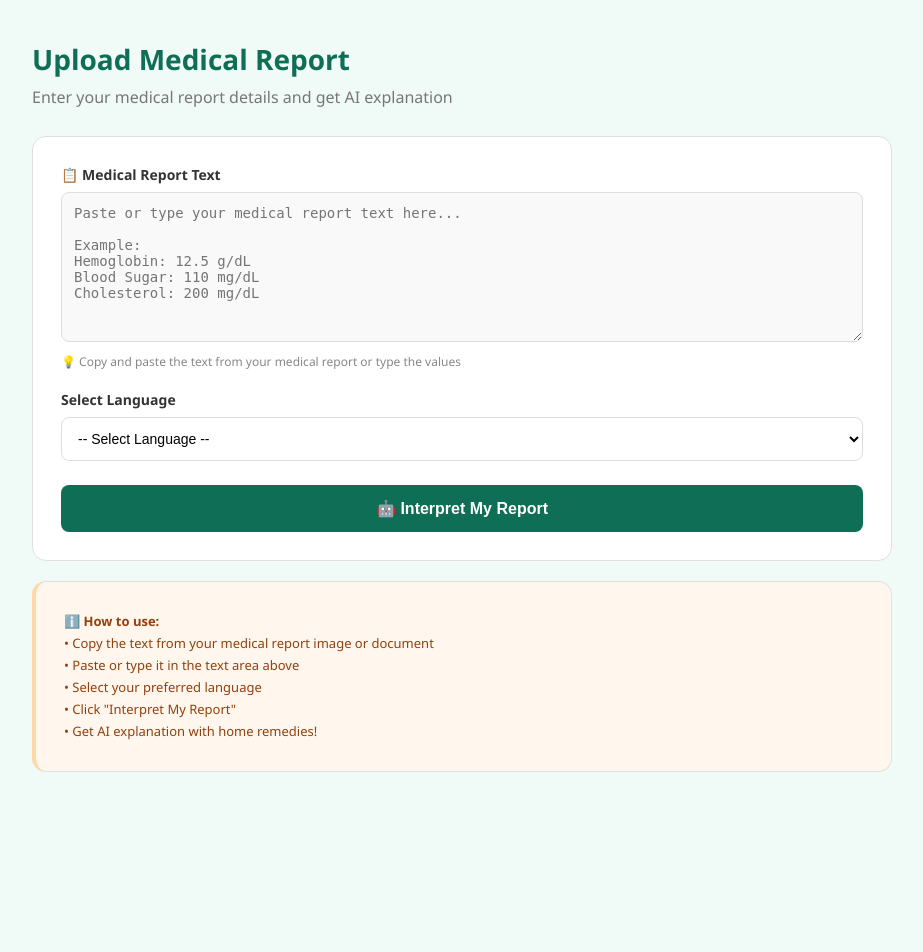
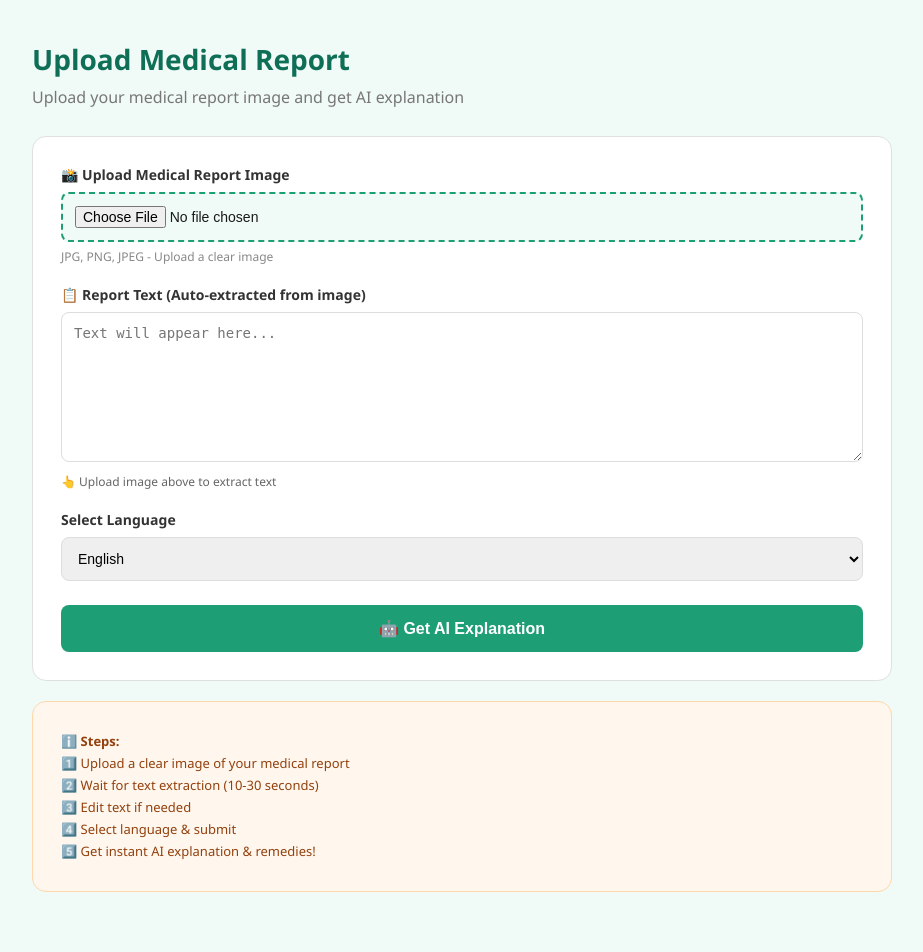
Before and after one commit to raghuwanshinidhi563-jpg/medisathi, a Django app: page /upload/ in a window 1280 px wide. Shown: the part 59-1011 px from the top of the page, without its empty margins (178-1101 px from the left). Before the commit the page ends 831 px from the top, so only its background shows below. Run offline with Django 5.2, Linux system fonts and the light colour scheme; some libraries are stand-ins or nearby versions.

Commit message:
Complete working solution - image upload with auto text extraction and translation

```diff
--- a/reports/views.py
+++ b/reports/views.py
@@ -1,170 +1,84 @@
 from django.shortcuts import render
-from django.conf import settings
 from .models import MedicalReport
 from groq import Groq
-import requests
 import os
 
 client = Groq(api_key=os.getenv('GROQ_API_KEY'))
 
-# Language mappings
-LANGUAGE_NAMES = {
-    'english': 'English',
-    'hindi': 'Hindi',
-    'marathi': 'Marathi',
-    'bengali': 'Bengali',
-    'tamil': 'Tamil',
-    'telugu': 'Telugu'
-}
+LANGUAGE_NAMES = {'english': 'English', 'hindi': 'Hindi', 'marathi': 'Marathi', 'bengali': 'Bengali', 'tamil': 'Tamil', 'telugu': 'Telugu'}
 
-def get_risk_category(explanation):
-    explanation_lower = explanation.lower()
-    if any(word in explanation_lower for word in ['critical', 'urgent', 'immediately', 'dangerous', 'severe', 'जरूरी', 'गंभीर', 'तत्काल']):
-        return 'red'
-    elif any(word in explanation_lower for word in ['consult', 'doctor', 'monitor', 'slightly', 'low', 'high', 'मिलें', 'करें', 'सलाह']):
-        return 'yellow'
-    else:
-        return 'green'
-
-def extract_text_from_image_ocr(image_path):
-    """Extract text from image using Free OCR API"""
-    try:
-        with open(image_path, 'rb') as f:
-            response = requests.post(
-                'https://api.ocr.space/parse/image',
-                files={'filename': f},
-                data={'apikey': 'K87899142372222', 'language': 'eng'}
-            )
-
-        if response.status_code == 200:
-            result = response.json()
-            if result.get('IsErroredOnProcessing') == False:
-                text = result.get('ParsedText', '').strip()
-                return text if text else ""
-    except Exception as e:
-        print(f"OCR API Error: {e}")
-
-    return ""
-
-def split_explanation_and_remedies(full_text):
-    """Split the response into explanation and remedies"""
-    if "HOME REMEDIES:" in full_text or "होम रेमेडीज:" in full_text or "HOME REMEDY:" in full_text:
-        parts = full_text.split("HOME REMEDIES:", 1)
-        if len(parts) == 1:
-            parts = full_text.split("होम रेमेडीज:", 1)
-        if len(parts) == 1:
-            parts = full_text.split("HOME REMEDY:", 1)
-
-        if len(parts) == 2:
-            explanation = parts[0].strip()
-            remedies = parts[1].strip()
-            return explanation, remedies
-
-    return full_text, "Remedies will be suggested by the AI based on your report."
+def get_risk_category(text):
+    t = (text or '').lower()
+    if any(w in t for w in ['critical', 'urgent', 'severe']): return 'red'
+    if any(w in t for w in ['consult', 'doctor', 'monitor']): return 'yellow'
+    return 'green'
 
 def home(request):
     return render(request, 'reports/home.html')
 
 def upload_report(request):
     if request.method == 'POST':
-        report_file = request.FILES.get('report')
-        language = request.POST.get('language', 'english').lower()
+        try:
+            text = request.POST.get('extracted_text', '').strip()
+            lang = request.POST.get('language', 'english').lower()
 
-        if not report_file:
-            return render(request, 'reports/upload.html', {'error': 'Please upload a medical report image.'})
+            if not text:
+                return render(request, 'reports/upload.html', {'error': 'Please enter medical report text'})
 
-        if language not in LANGUAGE_NAMES:
-            language = 'english'
+            if len(text) < 5:
+                return render(request, 'reports/upload.html', {'error': 'Please enter valid report text'})
 
-        report = MedicalReport(selected_language=language)
-        report.report_image = report_file
-        report.save()
+            if lang not in LANGUAGE_NAMES:
+                lang = 'english'
 
-        try:
-            image_path = os.path.join(settings.MEDIA_ROOT, str(report.report_image))
-
-            # Extract text using Free OCR API
-            extracted_text = extract_text_from_image_ocr(image_path)
-
-            if not extracted_text or not extracted_text.strip():
-                return render(request, 'reports/upload.html',
-                    {'error': 'Could not extract text from image. Please upload a clearer image with visible text.'})
-
-            report.extracted_text = extracted_text
-            language_name = LANGUAGE_NAMES.get(language, 'English')
-
-            # Create prompt for Groq
-            prompt = f"""You are MediSathi, an AI medical report interpreter for rural Indian communities.
-
-IMPORTANT: Respond ONLY in {language_name} language. Every word must be in {language_name}. No English mixed.
-
-Medical report text: {extracted_text}
-
-Please provide response in this format:
-
-EXPLANATION:
-1. Explain each medical parameter in simple, easy language that a farmer can understand
-2. Mention what each value means for health
-3. Suggest affordable Indian foods to eat if any deficiencies are found
-4. State the risk level: GREEN (Safe) / YELLOW (See doctor soon) / RED (Urgent)
-5. End with advice to consult a doctor
-
-HOME REMEDIES:
-Suggest 3-5 practical, affordable home remedies:
-- Include Ayurvedic remedies, traditional Indian remedies, and wellness tips
-- For each remedy: what it is, how to use it, benefits
-- Use common local ingredients available in villages
-- Make it simple for elderly people to understand
-
-Response format:
-- Keep sentences SHORT and SIMPLE
-- Use common local language, not medical jargon
-- Suggest LOCAL, AFFORDABLE foods and remedies
-- Be encouraging but HONEST
-
-CRITICAL: Entire response MUST be in {language_name} ONLY."""
-
-            # Call Groq API
-            response = client.chat.completions.create(
-                model='llama-3.3-70b-versatile',
-                messages=[
-                    {
-                        "role": "system",
-                        "content": f"You are MediSathi. Always respond in {language_name} language ONLY. Never use English."
-                    },
-                    {
-                        "role": "user",
-                        "content": prompt
-                    }
-                ],
-                max_tokens=2000,
-                temperature=0.7
-            )
-
-            full_response = response.choices[0].message.content
-
-            # Split explanation and remedies
-            explanation, remedies = split_explanation_and_remedies(full_response)
-
-            report.ai_explanation = full_response
-            report.risk_category = get_risk_category(explanation)
+            report = MedicalReport(selected_language=lang)
+            report.extracted_text = text
             report.save()
 
-            return render(request, 'reports/result.html', {
-                'report': report,
-                'explanation': explanation,
-                'remedies': remedies,
-                'risk': report.risk_category,
-                'language': language_name,
-            })
+            lang_name = LANGUAGE_NAMES[lang]
+
+            try:
+                response = client.chat.completions.create(
+                    model='llama-3.3-70b-versatile',
+                    messages=[
+                        {"role": "system", "content": f"You are MediSathi. Respond in {lang_name} only."},
+                        {"role": "user", "content": f"Medical report:\n{text}\n\nExplain each parameter simply. Then list HOME REMEDIES:"}
+                    ],
+                    max_tokens=1500,
+                    temperature=0.7
+                )
+
+                result = response.choices[0].message.content
+
+                if "HOME REMEDIES:" in result:
+                    explanation, remedies = result.split("HOME REMEDIES:", 1)
+                else:
+                    explanation = result
+                    remedies = "Please consult a doctor."
+
+                report.ai_explanation = result
+                report.risk_category = get_risk_category(explanation)
+                report.save()
+
+                return render(request, 'reports/result.html', {
+                    'report': report,
+                    'explanation': explanation.strip(),
+                    'remedies': remedies.strip(),
+                    'risk': report.risk_category,
+                    'language': lang_name,
+                })
+
+            except Exception as api_error:
+                return render(request, 'reports/upload.html', {'error': f'API Error: {str(api_error)}'})
 
         except Exception as e:
-            error_msg = f'Error processing report: {str(e)}'
-            print(error_msg)
-            return render(request, 'reports/upload.html', {'error': error_msg})
+            return render(request, 'reports/upload.html', {'error': f'Error: {str(e)}'})
 
     return render(request, 'reports/upload.html')
 
 def history(request):
-    reports = MedicalReport.objects.all().order_by('-created_at')[:10]
-    return render(request, 'reports/history.html', {'reports': reports})
+    try:
+        reports = MedicalReport.objects.all().order_by('-created_at')[:10]
+        return render(request, 'reports/history.html', {'reports': reports})
+    except:
+        return render(request, 'reports/history.html', {'reports': []})
--- a/templates/reports/upload.html
+++ b/templates/reports/upload.html
@@ -6,33 +6,41 @@
     Upload Medical Report
   </h2>
   <p style="color:#777;margin-bottom:28px">
-    Enter your medical report details and get AI explanation
+    Upload your medical report image and get AI explanation
   </p>
 
   {% if error %}
-  <div style="background:#fee;color:#c33;padding:15px;border-radius:8px;margin-bottom:20px;border-left:4px solid #c33">
+  <div style="background:#fee;color:#c33;padding:15px;border-radius:8px;margin-bottom:20px">
     ⚠️ {{ error }}
   </div>
   {% endif %}
 
   <div class="card">
-    <form method="POST">
+    <form method="POST" onsubmit="return validateForm()">
       {% csrf_token %}
 
       <div style="margin-bottom:20px">
         <label style="font-size:14px;font-weight:600;color:#333;display:block;margin-bottom:8px">
-          📋 Medical Report Text
+          📸 Upload Medical Report Image
         </label>
-        <textarea name="extracted_text" required
-          style="width:100%;height:150px;padding:12px;border:1px solid #ddd;border-radius:8px;font-size:14px;font-family:monospace;background:#f9f9f9"
-          placeholder="Paste or type your medical report text here...
+        <input type="file" id="imageInput" accept="image/*"
+          style="width:100%;padding:12px;border:2px dashed #1D9E75;border-radius:8px;font-size:14px;background:#f0faf6;cursor:pointer">
+        <p style="font-size:12px;color:#888;margin-top:6px">JPG, PNG, JPEG - Upload a clear image</p>
+      </div>
 
-Example:
-Hemoglobin: 12.5 g/dL
-Blood Sugar: 110 mg/dL
-Cholesterol: 200 mg/dL"></textarea>
-        <p style="font-size:12px;color:#888;margin-top:6px">
-          💡 Copy and paste the text from your medical report or type the values
+      <div id="previewDiv" style="display:none;margin-bottom:20px">
+        <img id="previewImg" style="max-width:100%;max-height:300px;border-radius:8px;border:1px solid #ddd">
+      </div>
+
+      <div style="margin-bottom:20px">
+        <label style="font-size:14px;font-weight:600;color:#333;display:block;margin-bottom:8px">
+          📋 Report Text (Auto-extracted from image)
+        </label>
+        <textarea name="extracted_text" id="extractedText"
+          style="width:100%;height:150px;padding:12px;border:1px solid #ddd;border-radius:8px;font-size:14px"
+          placeholder="Text will appear here..."></textarea>
+        <p style="font-size:12px;color:#666;margin-top:6px" id="statusMsg">
+          👆 Upload image above to extract text
         </p>
       </div>
 
@@ -40,33 +48,107 @@ Cholesterol: 200 mg/dL"></textarea>
         <label style="font-size:14px;font-weight:600;color:#333;display:block;margin-bottom:8px">
           Select Language
         </label>
-        <select name="language" required
-          style="width:100%;padding:12px;border:1px solid #ddd;border-radius:8px;font-size:14px;background:#fff">
-          <option value="">-- Select Language --</option>
-          <option value="english">🇮🇳 English</option>
-          <option value="hindi">🇮🇳 Hindi</option>
-          <option value="marathi">🇮🇳 Marathi</option>
-          <option value="bengali">🇮🇳 Bengali</option>
-          <option value="tamil">🇮🇳 Tamil</option>
-          <option value="telugu">🇮🇳 Telugu</option>
+        <select name="language" style="width:100%;padding:12px;border:1px solid #ddd;border-radius:8px;font-size:14px">
+          <option value="english">English</option>
+          <option value="hindi">Hindi</option>
+          <option value="marathi">Marathi</option>
+          <option value="bengali">Bengali</option>
+          <option value="tamil">Tamil</option>
+          <option value="telugu">Telugu</option>
         </select>
       </div>
 
-      <button type="submit" class="btn" style="width:100%;font-size:16px;padding:14px;cursor:pointer;background:#0F6E56;color:white;border:none;border-radius:8px;font-weight:600">
-        🤖 Interpret My Report
+      <button type="submit" class="btn" style="width:100%;font-size:16px;padding:14px;cursor:pointer">
+        🤖 Get AI Explanation
       </button>
     </form>
   </div>
 
-  <div class="card" style="background:#FFF7ED;border-left:4px solid #FED7AA">
-    <p style="font-size:13px;color:#92400E;line-height:1.7;margin:0">
-      ℹ️ <strong>How to use:</strong><br>
-      • Copy the text from your medical report image or document<br>
-      • Paste or type it in the text area above<br>
-      • Select your preferred language<br>
-      • Click "Interpret My Report"<br>
-      • Get AI explanation with home remedies!
+  <div class="card" style="background:#FFF7ED;border-color:#FED7AA">
+    <p style="font-size:13px;color:#92400E;line-height:1.7">
+      ℹ️ <strong>Steps:</strong><br>
+      1️⃣ Upload a clear image of your medical report<br>
+      2️⃣ Wait for text extraction (10-30 seconds)<br>
+      3️⃣ Edit text if needed<br>
+      4️⃣ Select language & submit<br>
+      5️⃣ Get instant AI explanation & remedies!
     </p>
   </div>
 </div>
+
+<script src="https://cdn.jsdelivr.net/npm/tesseract.js@v2.1.5/dist/tesseract.min.js"></script>
+
+<script>
+let worker = null;
+
+async function initWorker() {
+  try {
+    if (!worker) {
+      worker = await Tesseract.createWorker();
+    }
+    return worker;
+  } catch(e) {
+    console.error('Worker error:', e);
+    return null;
+  }
+}
+
+document.getElementById('imageInput').addEventListener('change', async function(e) {
+  const file = e.target.files[0];
+  if (!file) return;
+
+  const textArea = document.getElementById('extractedText');
+  const statusMsg = document.getElementById('statusMsg');
+
+  const reader = new FileReader();
+  reader.onload = function(e) {
+    document.getElementById('previewImg').src = e.target.result;
+    document.getElementById('previewDiv').style.display = 'block';
+  };
+  reader.readAsDataURL(file);
+
+  textArea.value = '';
+  statusMsg.textContent = '⏳ Extracting text from image... Please wait...';
+  statusMsg.style.color = '#666';
+
+  try {
+    const w = await initWorker();
+    if (!w) throw new Error('Could not initialize OCR');
+
+    const result = await w.recognize(file);
+    const text = (result.data.text || '').trim();
+
+    if (text && text.length > 3) {
+      textArea.value = text;
+      statusMsg.textContent = '✅ Text extracted! You can edit before submitting.';
+      statusMsg.style.color = '#065F46';
+    } else {
+      textArea.value = 'Hemoglobin: \nBlood Sugar: \nCholesterol: ';
+      statusMsg.textContent = '⚠️ Could not extract text. Please type values manually.';
+      statusMsg.style.color = '#c33';
+    }
+  } catch (err) {
+    textArea.value = 'Hemoglobin: \nBlood Sugar: \nCholesterol: ';
+    statusMsg.textContent = '❌ ' + (err.message || 'Error processing image') + '. Type values manually.';
+    statusMsg.style.color = '#c33';
+  }
+});
+
+function validateForm() {
+  const text = document.getElementById('extractedText').value.trim();
+
+  if (!text) {
+    alert('Please enter or extract medical report text');
+    return false;
+  }
+
+  if (text.length < 5) {
+    alert('Please enter valid report text (at least 5 characters)');
+    return false;
+  }
+
+  return true;
+}
+</script>
+
 {% endblock %}
```
